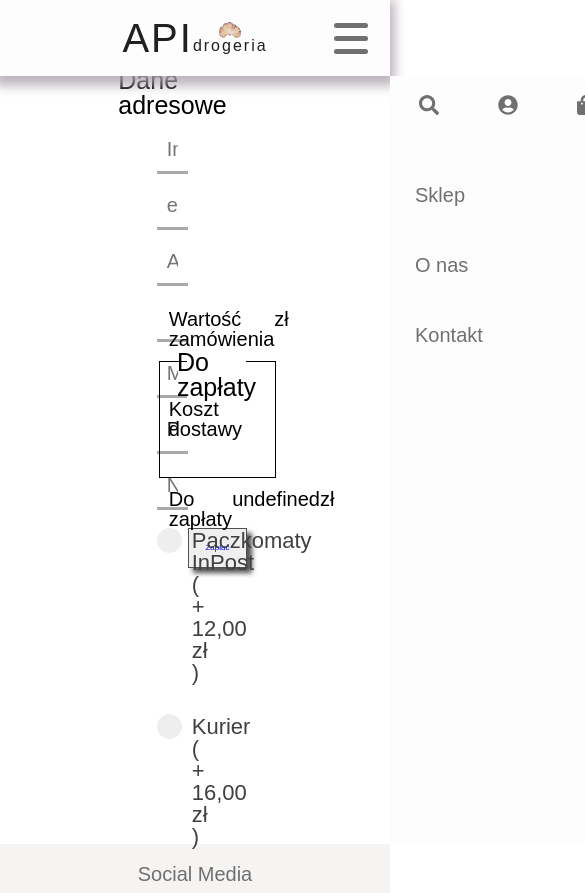
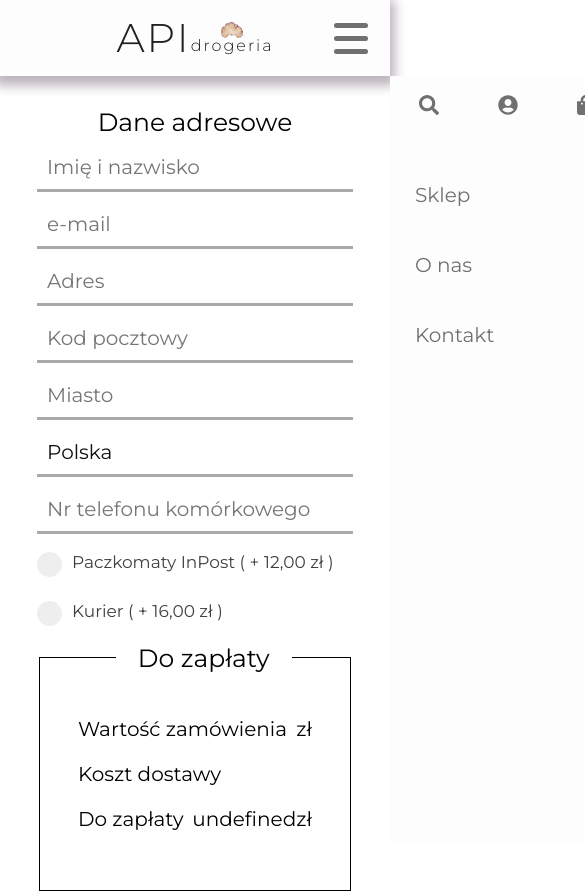
Before and after one commit to Bartek-str/API-drogeria, a React (Create React App) app: page /zakupy in a window 390 px wide. Shown: the top 893 px of the page, 585 px wide, since content can reach past the window. Built offline with nearby package versions, Linux system fonts and the light colour scheme.

Commit message:
done phone view

```diff
--- a/src/components/Building/Building.scss
+++ b/src/components/Building/Building.scss
@@ -15,3 +15,18 @@
         color: #FDFDFD;
     }
 }
+
+@media screen and (max-width: 750px){
+    .building {
+        background-position: 30% 0;
+        padding: 25px 25px;
+
+        div {
+            padding: 0;
+            font-size: 35px;
+            text-align: center;
+            font-weight: 500;
+            color: #FDFDFD;
+        }
+    }
+}
--- a/src/components/CheckOut/CheckOut.scss
+++ b/src/components/CheckOut/CheckOut.scss
@@ -187,9 +187,101 @@
 
             &:hover {
                 background-color: #C786AD;
-                color: white;
                 border: none;
+
+                a {
+                    color: white;
+                }
+            }
+
+            a {
+                font-size: 20px;
+                font-weight: 500;
+                color: #202020;
             }
         }
     }
 }
+
+@media screen and (max-width: 750px) {
+    .checkOut {
+        align-items: center;
+        flex-direction: column;
+        height: auto;
+
+        .details {
+            margin: 13vh 0 0 0;
+            width: 90vw;
+            height: auto;
+
+            .first {
+                font-size: 25px;
+            }
+
+            input {
+                width: 90%;
+            }
+
+            .delivery {
+                width: 90%;
+
+                .miniContainer {
+                    width: 100%;
+                    font-size: 17px;
+                }
+            }
+        }
+
+        .detailsSide {
+            width: 100vw;
+            height: auto;
+            margin: 25px 0;
+
+            .order {
+                width: 80vw;
+                height: 60vw;
+
+                .header {
+                    width: 45vw;
+                    right: 15vw;
+                }
+
+                .price {
+                    margin-top: 25px;
+                    width: 60vw;
+                    display: flex;
+                    justify-content: space-between;
+
+                    p {
+                        font-size: 20px;
+                    }
+                }
+
+                .price.first {
+                    margin-top: 0;
+                }
+            }
+
+            button {
+                margin-top: 25px;
+                width: 50vw;
+                height: 50px;
+
+                &:hover {
+                    background-color: #C786AD;
+                    border: none;
+
+                    a {
+                        color: white;
+                    }
+                }
+
+                a {
+                    font-size: 20px;
+                    font-weight: 500;
+                    color: #202020;
+                }
+            }
+        }
+    }
+}
--- a/src/components/Header/Header.scss
+++ b/src/components/Header/Header.scss
@@ -408,7 +408,7 @@
 
             .valueContainer {
                 width: 100%;
-                height: 10%;
+                height: 7.5%;
                 margin-bottom: 10px;
                 display: flex;
                 flex-direction: column;
@@ -418,7 +418,7 @@
                 .value,
                 .discount,
                 .allValue {
-                    font-size: 20px;
+                    font-size: 12px;
                     color: #707070;
                 }
 
@@ -427,19 +427,20 @@
                 }
 
                 .valueClassic {
-                    font-size: 20px;
+                    font-size: 12px;
                     color: #202020;
                 }
             }
 
             .mainCartContainer {
-                width: 90%;
-                height: 5%;
+                width: 100%;
+                height: 2.5%;
                 display: flex;
                 justify-content: space-between;
 
                 .discountContainer {
-                    width: 60%;
+                    position: relative;
+                    width: 100%;
                     height: 100%;
                     display: flex;
                     justify-content: flex-start;
@@ -448,11 +449,11 @@
 
                     input {
                         background-color: white;
-                        padding-left: 20px;
-                        height: 38px;
+                        padding-left: 5px;
+                        height: 27px;
                         border: none;
                         border-bottom: 1px solid #707070;
-                        margin-left: 25px;
+                        margin-left: 5px;
 
                         &:focus {
                             padding-top: 1px;
@@ -462,8 +463,8 @@
                     }
 
                     button {
-                        padding: 10px;
-                        font-size: 15px;
+                        padding: 5px;
+                        font-size: 12px;
                         border: 1px solid #505050;
                         display: flex;
                         justify-content: center;
@@ -485,8 +486,11 @@
                 }
 
                 a {
-                    width: 30%;
-                    height: 100%;
+                    position: absolute;
+                    right: 15px;
+                    bottom: 7.5px;
+                    width: 85%;
+                    height: 5%;
 
                     .next {
                         width: 100%;
@@ -565,6 +569,14 @@
 
             .icon {
                 font-size: 2.5rem;
+            }
+
+            p {
+                position: absolute;
+                top: 4.2vh;
+                font-size: 10px;
+                right: 5vw;
+                color: #707070;
             }
         }
 
--- a/src/components/Product/Product.scss
+++ b/src/components/Product/Product.scss
@@ -11,6 +11,7 @@
         max-width: 50vw;
         padding-top: 9vh;
         height: 100vh;
+        margin-left: 50px;
         margin-right: 150px;
         display: flex;
         flex-direction: column;
@@ -75,3 +76,50 @@
         }
     }
 }
+
+@media screen and (max-width: 750px){
+    .productDet {
+        flex-direction: column;
+
+        img {
+            margin-top: 9vh;
+            width: 100%;
+            height: 100%;
+        }
+
+        .details {
+            padding: 0 25px;
+            max-width: 100vw;
+            width: 100vw;
+            min-height: 100vh;
+            height: auto;
+            margin: 0 0 25px 0;
+            justify-content: space-between;
+
+            .brand {
+                font-size: 25px;
+                text-align: center;
+            }
+
+            .name {
+                font-size: 30px;
+            }
+
+            .ingredients,
+            .inci,
+            .description {
+                text-align: center;
+            }
+
+            .description {
+                padding: 10px 0 0 0;
+                font-size: 15px;
+            }
+
+            button {
+                width: 50vw;
+                height: 40px;
+            }
+        }
+    }
+}
--- a/src/components/Shop/Shop.scss
+++ b/src/components/Shop/Shop.scss
@@ -100,3 +100,34 @@
         }
     }
 }
+
+@media screen and (max-width: 750px){
+    .Shop {
+        width: 100vw;
+
+        .MainPhoto {
+            background-position: 40% 0;
+
+            .main-container {
+                margin: 0;
+                align-items: center;
+
+                div {
+                    font-size: 35px;
+                }
+
+                .text {
+                    font-size: 25px;
+                }
+            }
+        }
+
+        .products-container {
+            padding: 0;
+
+            .products {
+                justify-content: center;
+            }
+        }
+    }
+}
--- a/src/main.scss
+++ b/src/main.scss
@@ -1,3 +1,4 @@
+@import url('https://fonts.googleapis.com/css2?family=Montserrat:wght@300;400;500;700&display=swap');
 @import "reset";
 @import "components/Header/Header";
 @import "components/Main/Main";
```
